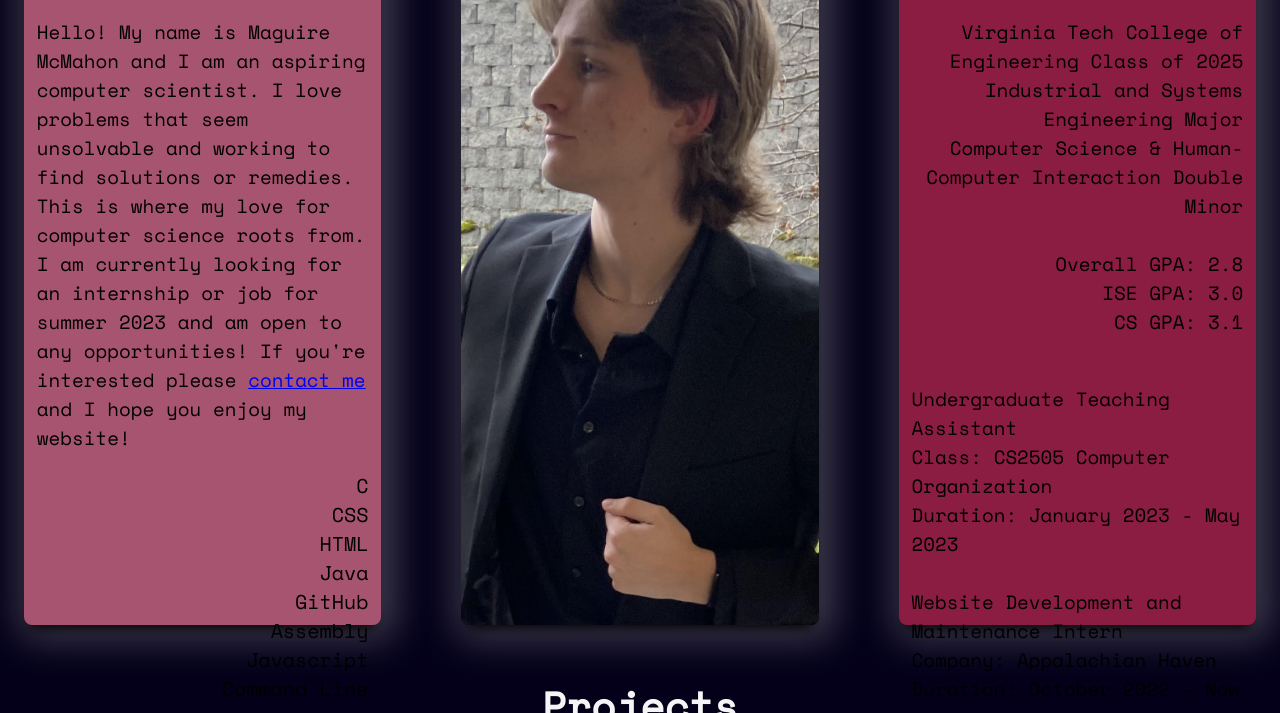
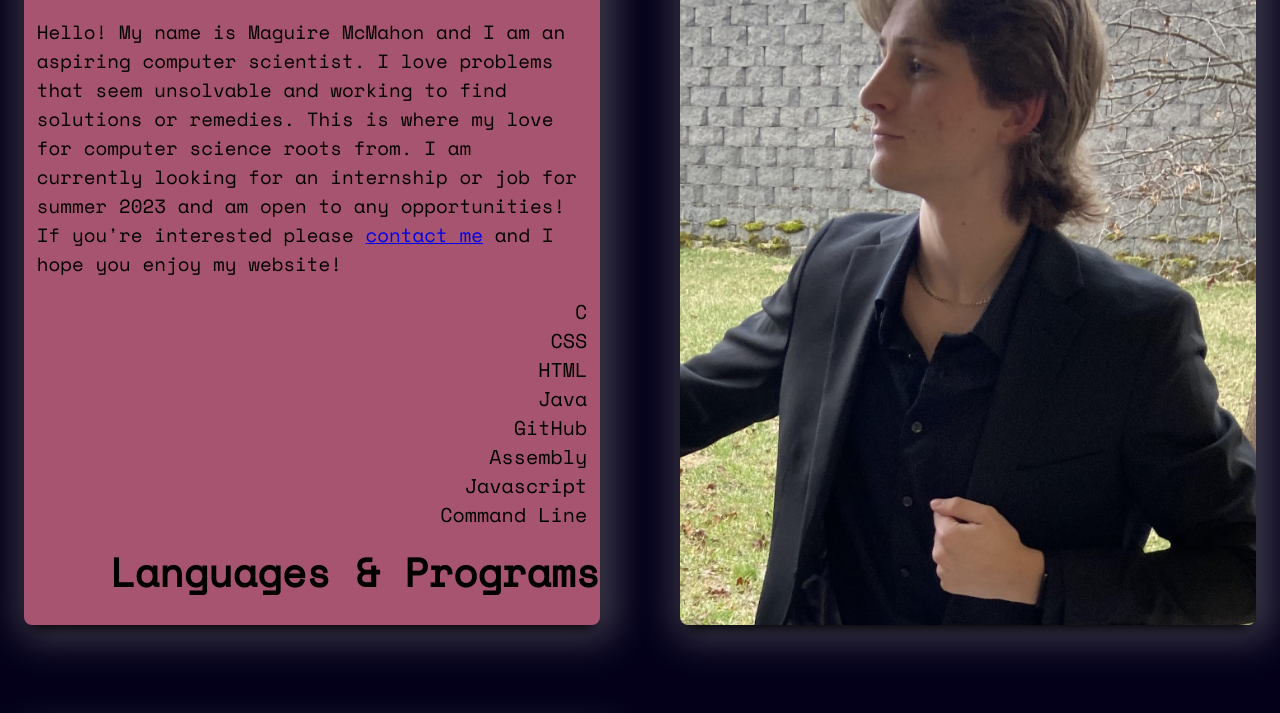
Before and after one commit to mimcmahon20/MaguireMcMahon, a plain HTML site: page index.html in a window 1280 px wide. Shown: the part 505-1218 px from the top of the page. Drawn offline with nearby package versions, Linux system fonts and the light colour scheme.

Commit message:
Update style.css

```diff
--- a/resources/style.css
+++ b/resources/style.css
@@ -263,3 +263,10 @@ body {
     display: none;
   }
 }
+
+@media screen and (min-width: 700px) {
+  /* styles to apply when the screen is less than 750 pixels wide */
+  .cardGrid {
+    grid-template-columns: repeat(auto-fit, minmax(550px, 1fr));
+  }
+}
```
